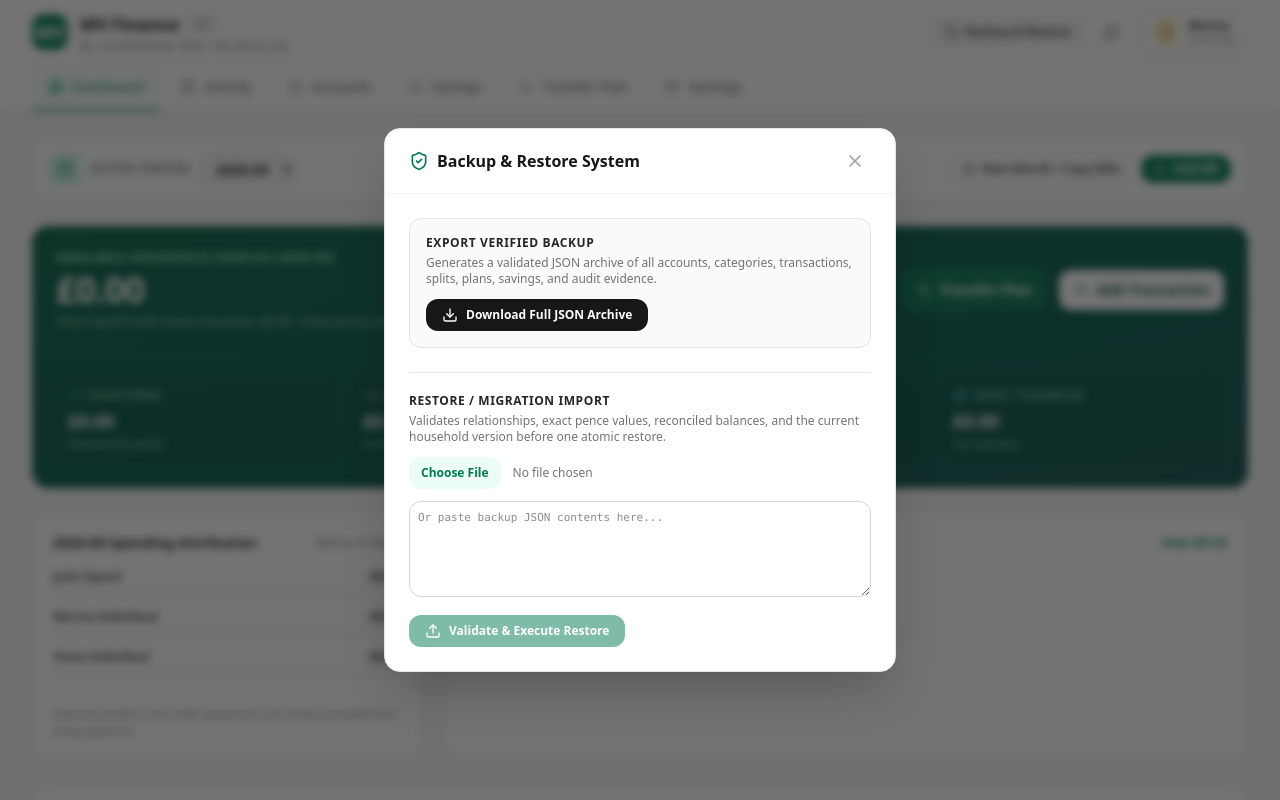
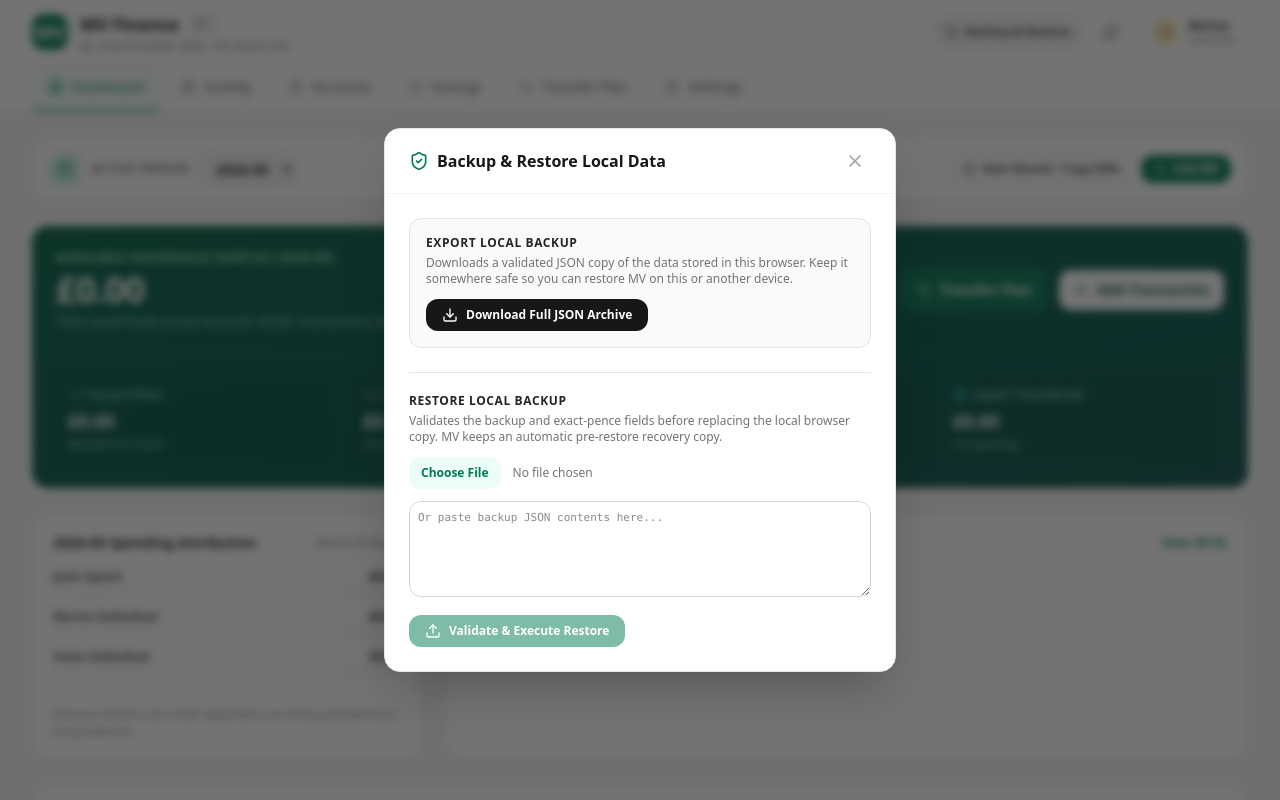
Before and after one commit to backtonemesis-cpu/MV, a React (Vite) app: page / in a window 1280 px wide. Both pictures are taken after a click on the button "Backup & Restore". Shown: the top 800 px of the page. Built offline with nearby package versions, Linux system fonts and the light colour scheme.

Commit message:
Align backup UI with local-only storage

```diff
--- a/src/components/BackupRestoreModal.tsx
+++ b/src/components/BackupRestoreModal.tsx
@@ -9,7 +9,6 @@ import {
   CheckCircle2,
 } from 'lucide-react';
 import { fetchBackup, preflightRestore, restoreBackup } from '../utils/api';
-import { formatPence } from '../utils/currency';
 
 interface BackupRestoreModalProps {
   isOpen: boolean;
@@ -29,7 +28,7 @@ export const BackupRestoreModal: React.FC<BackupRestoreModalProps> = ({
   const [isExporting, setIsExporting] = useState(false);
   const [isImporting, setIsImporting] = useState(false);
   const [importJson, setImportJson] = useState<string>('');
-  const [reconciliation, setReconciliation] = useState<any | null>(null);
+  const [restoreComplete, setRestoreComplete] = useState(false);
   const [error, setError] = useState<string | null>(null);
 
   if (!isOpen) return null;
@@ -85,8 +84,8 @@ export const BackupRestoreModal: React.FC<BackupRestoreModalProps> = ({
       if (!preflight.valid) {
         throw new Error('Backup preflight did not pass.');
       }
-      const res = await restoreBackup(parsed, expectedVersion);
-      setReconciliation(res.reconciliation);
+      await restoreBackup(parsed, expectedVersion);
+      setRestoreComplete(true);
       onSuccess();
     } catch (err: any) {
       setError(err.message || 'Failed to restore backup');
@@ -101,7 +100,7 @@ export const BackupRestoreModal: React.FC<BackupRestoreModalProps> = ({
         <div className="flex items-center justify-between px-6 py-4 border-b border-neutral-100">
           <div className="flex items-center gap-2">
             <ShieldCheck className="w-5 h-5 text-emerald-700" />
-            <h2 className="text-base font-bold text-neutral-900">Backup & Restore System</h2>
+            <h2 className="text-base font-bold text-neutral-900">Backup & Restore Local Data</h2>
           </div>
           <button
             onClick={onClose}
@@ -122,10 +121,10 @@ export const BackupRestoreModal: React.FC<BackupRestoreModalProps> = ({
           {/* Export Section */}
           <div className="bg-neutral-50 p-4 rounded-xl border border-neutral-200">
             <h3 className="text-xs font-bold text-neutral-800 uppercase tracking-wider mb-1">
-              Export Verified Backup
+              Export Local Backup
             </h3>
             <p className="text-xs text-neutral-500 mb-3">
-              Generates a validated JSON archive of all accounts, categories, transactions, splits, plans, savings, and audit evidence.
+              Downloads a validated JSON copy of the data stored in this browser. Keep it somewhere safe so you can restore MV on this or another device.
             </p>
             <button
               onClick={handleExport}
@@ -140,32 +139,24 @@ export const BackupRestoreModal: React.FC<BackupRestoreModalProps> = ({
           {/* Restore Section (Owner Only) */}
           <div className="border-t border-neutral-200 pt-5">
             <h3 className="text-xs font-bold text-neutral-800 uppercase tracking-wider mb-1">
-              Restore / Migration Import
+              Restore Local Backup
             </h3>
             <p className="text-xs text-neutral-500 mb-3">
-              Validates relationships, exact pence values, reconciled balances, and the current household version before one atomic restore.
+              Validates the backup and exact-pence fields before replacing the local browser copy. MV keeps an automatic pre-restore recovery copy.
             </p>
 
             {!isOwner ? (
               <div className="p-3 bg-neutral-100 rounded-xl text-xs text-neutral-600">
                 Only the Household Owner (Marius) can execute dataset restores.
               </div>
-            ) : reconciliation ? (
+            ) : restoreComplete ? (
               <div className="bg-emerald-50 border border-emerald-200 rounded-xl p-4 text-xs text-emerald-900 space-y-2">
                 <div className="flex items-center gap-2 font-bold text-emerald-800">
                   <CheckCircle2 className="w-4 h-4 text-emerald-600" />
-                  Migration & Reconciliation Passed!
+                  Local Backup Restored
                 </div>
-                <div className="grid grid-cols-2 gap-2 text-[11px] pt-1 border-t border-emerald-200">
-                  <div>
-                    Transactions: {reconciliation.preTransactions} → {reconciliation.postTransactions}
-                  </div>
-                  <div>
-                    Authoritative Balance: {formatPence(reconciliation.postBalancePence)}
-                  </div>
-                </div>
-                <p className="text-[10px] text-emerald-700 mt-1">
-                  Full reconciliation record logged in append-only audit trail.
+                <p className="text-[11px] text-emerald-700 mt-1">
+                  The validated backup is now stored locally in this browser and the restore is recorded in the audit trail.
                 </p>
               </div>
             ) : (
@@ -190,7 +181,7 @@ export const BackupRestoreModal: React.FC<BackupRestoreModalProps> = ({
                   className="inline-flex items-center gap-2 px-4 py-2 bg-emerald-700 text-white rounded-xl text-xs font-semibold hover:bg-emerald-800 transition disabled:opacity-50"
                 >
                   <Upload className="w-4 h-4" />
-                  {isImporting ? 'Reconciling & Restoring...' : 'Validate & Execute Restore'}
+                  {isImporting ? 'Validating & Restoring...' : 'Validate & Execute Restore'}
                 </button>
               </div>
             )}
```
